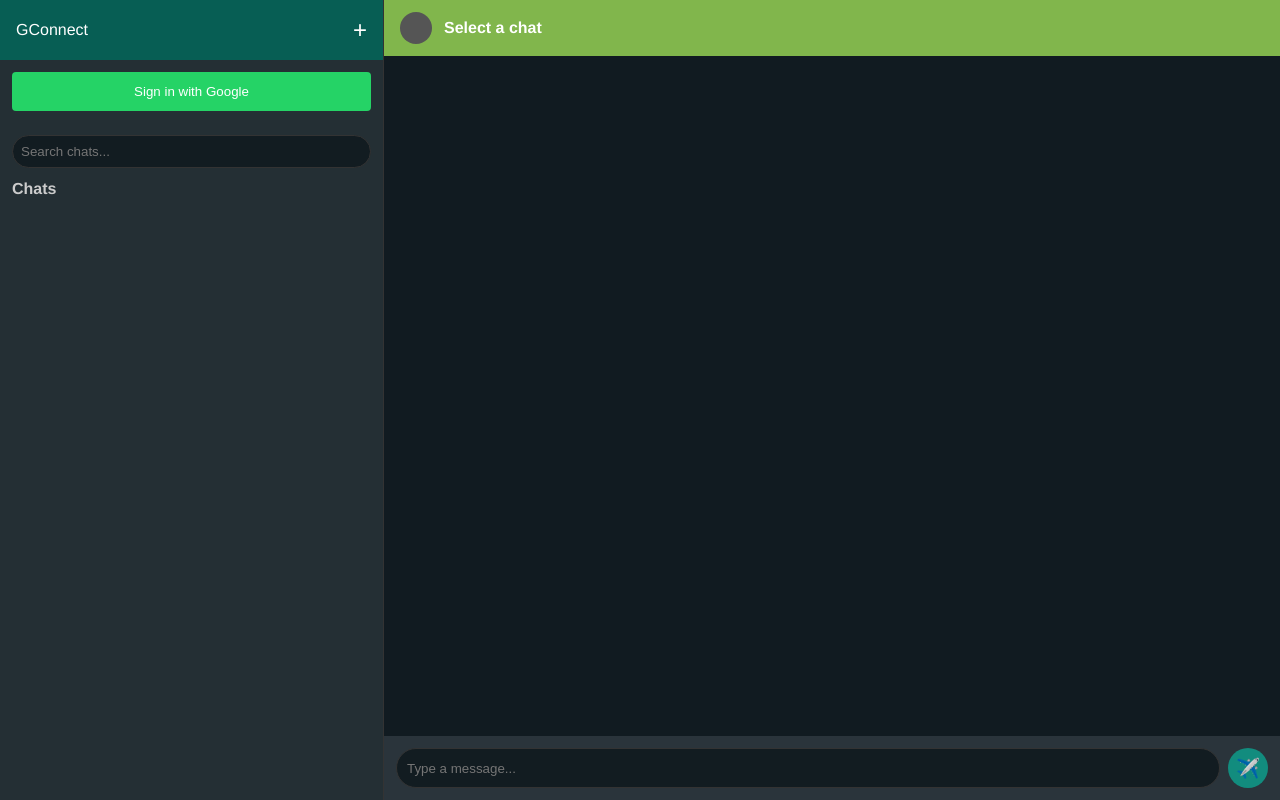
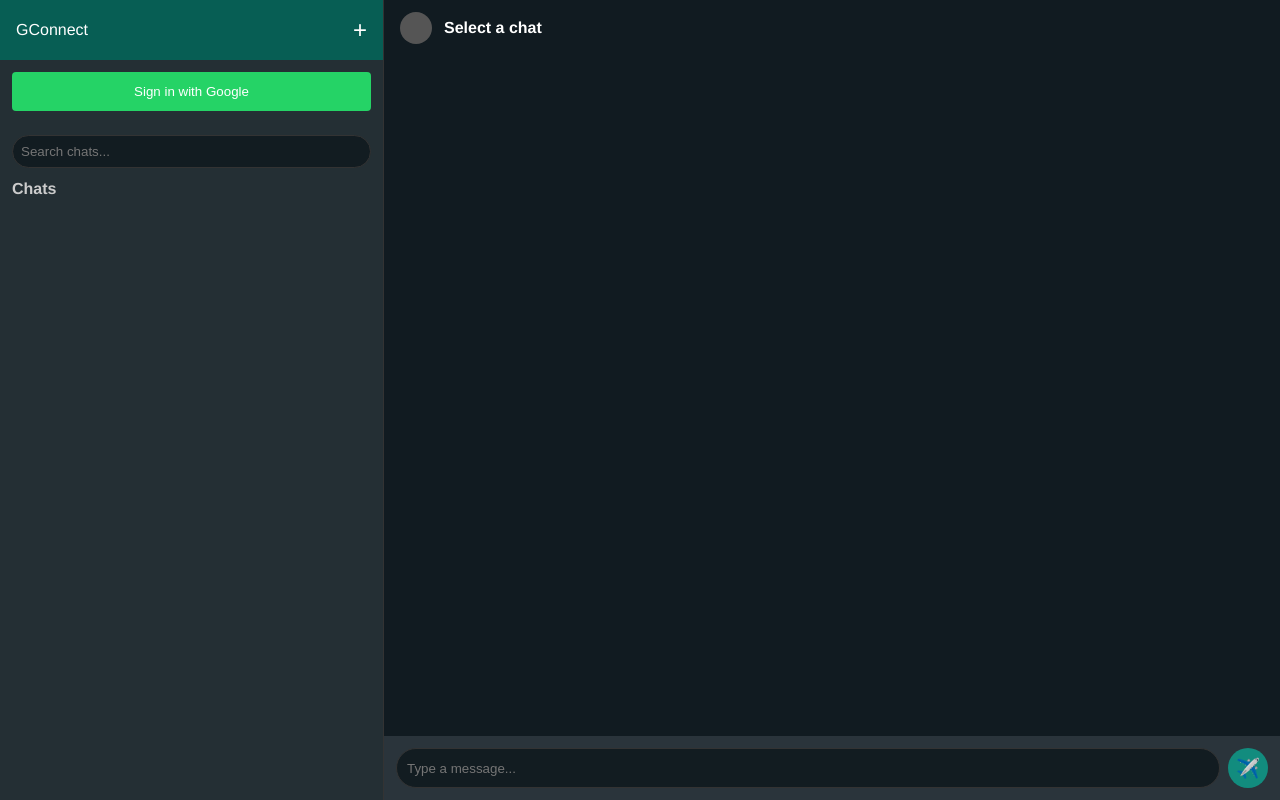
Before and after one commit to Rafsan1711/Gconnect-chat, a plain HTML site: page index.html in a window 1280 px wide. Drawn offline with Linux system fonts and the light colour scheme; no server answers.

Commit message:
Update index.html

```diff
--- a/index.html
+++ b/index.html
@@ -38,7 +38,7 @@
 
     /* ==== Chat Section ==== */
 .chat-section { width: 70%; display: flex; flex-direction: column; background: #111b21; }
-    #chatHeader { background: #81b64c; color: #fff; padding: 12px 16px; display: flex; align-items: center; position: relative; }
+    #chatHeader { background: #1b64c; color: #fff; padding: 12px 16px; display: flex; align-items: center; position: relative; }
     #backBtn { display: none; margin-right: 12px; background: none; border: none; color: #fff; font-size: 1.2rem; cursor: pointer; }
     #chatHeader .avatar { width: 32px; height: 32px; border-radius: 50%; background: #555; margin-right: 12px; overflow: hidden; }
     #chatHeader .avatar img { width:100%; height:100%; object-fit:cover; }
```
